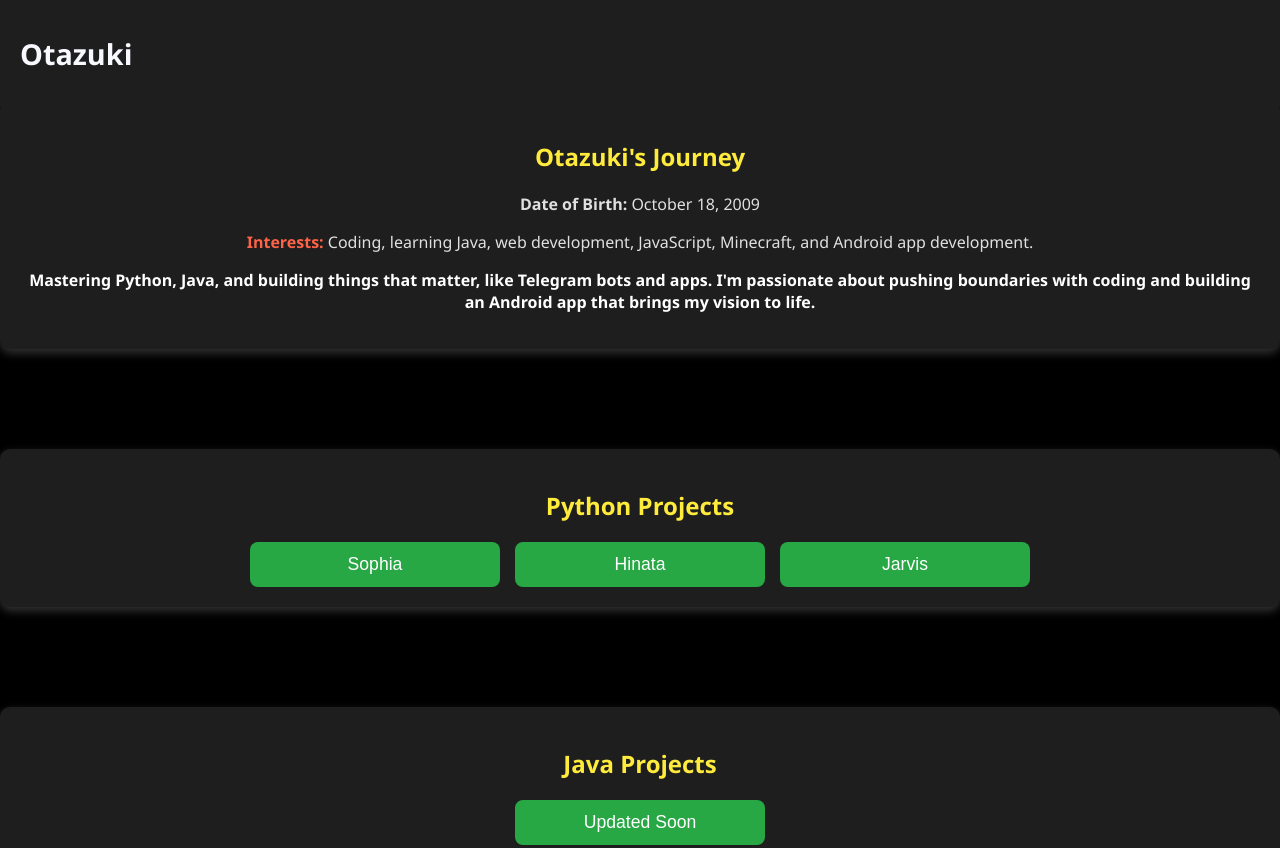
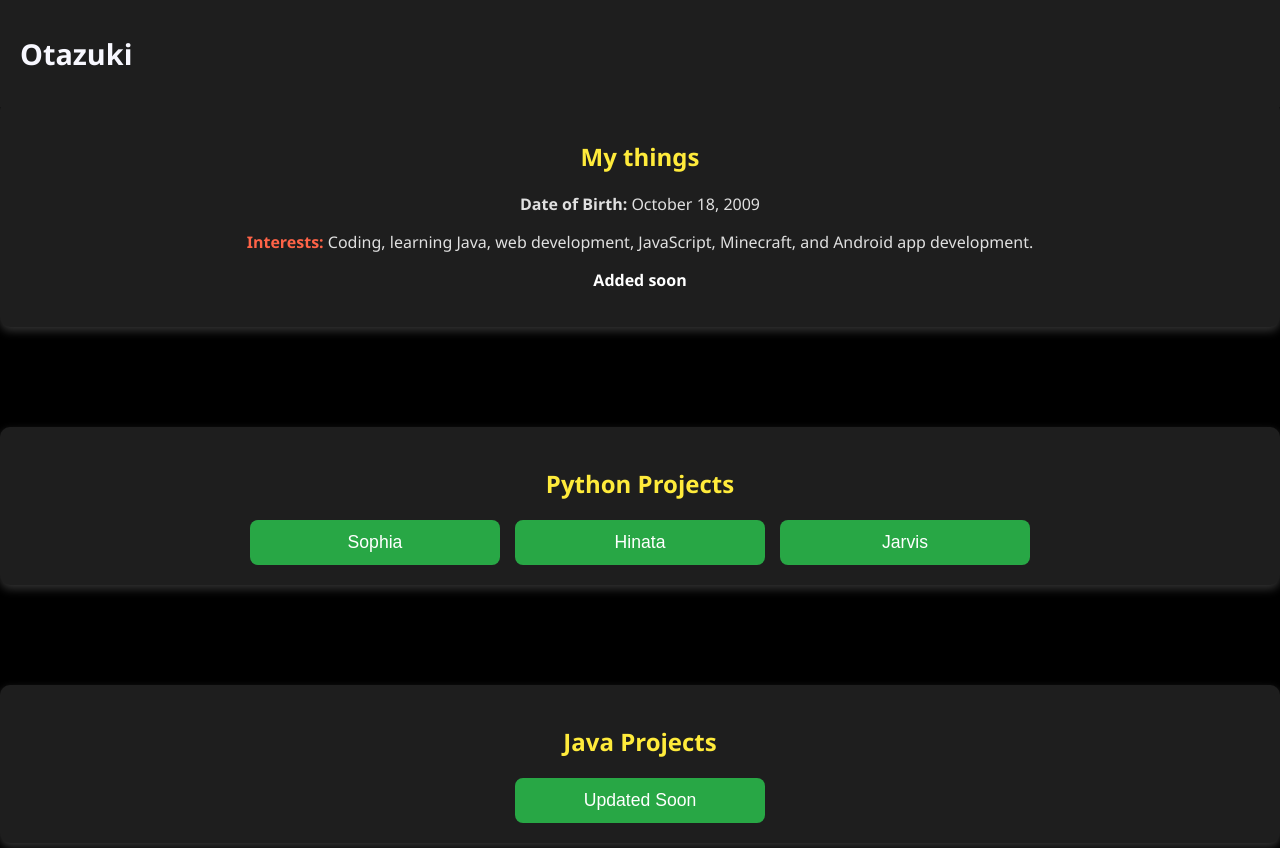
Before and after one commit to Otazuki004/Otazuki, a plain HTML site: page index.html in a window 1280 px wide. Shown: the top 848 px of the page. Drawn offline with Linux system fonts and the light colour scheme.

Commit message:
Update index.html

```diff
--- a/index.html
+++ b/index.html
@@ -22,10 +22,10 @@
 
     <!-- Personal Information Section -->
     <header class="personal-info">
-        <h2>Otazuki's Journey</h2>
+        <h2>My things</h2>
         <p><strong>Date of Birth:</strong> October 18, 2009</p>
         <p><strong style="color: #FF6347;">Interests:</strong> Coding, learning Java, web development, JavaScript, Minecraft, and Android app development.</p>
-        <p style="color: white;"><strong>Mastering Python, Java, and building things that matter, like Telegram bots and apps. I'm passionate about pushing boundaries with coding and building an Android app that brings my vision to life.</strong></p>  </header>
+        <p style="color: white;"><strong>Added soon</strong></p>  </header>
 
     <!-- Python Projects Section -->
     <section id="python-projects" class="personal-info h2">
```
